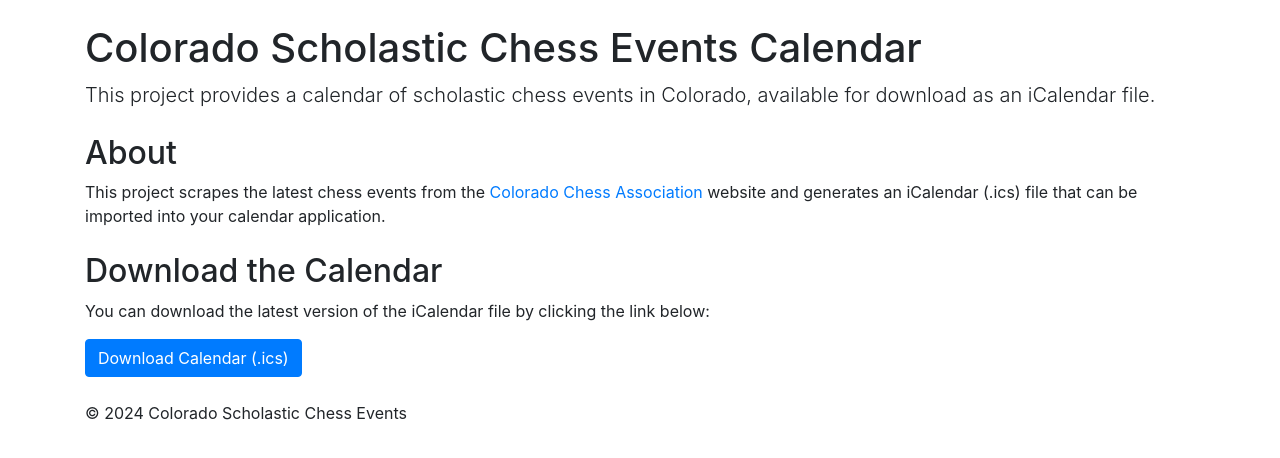
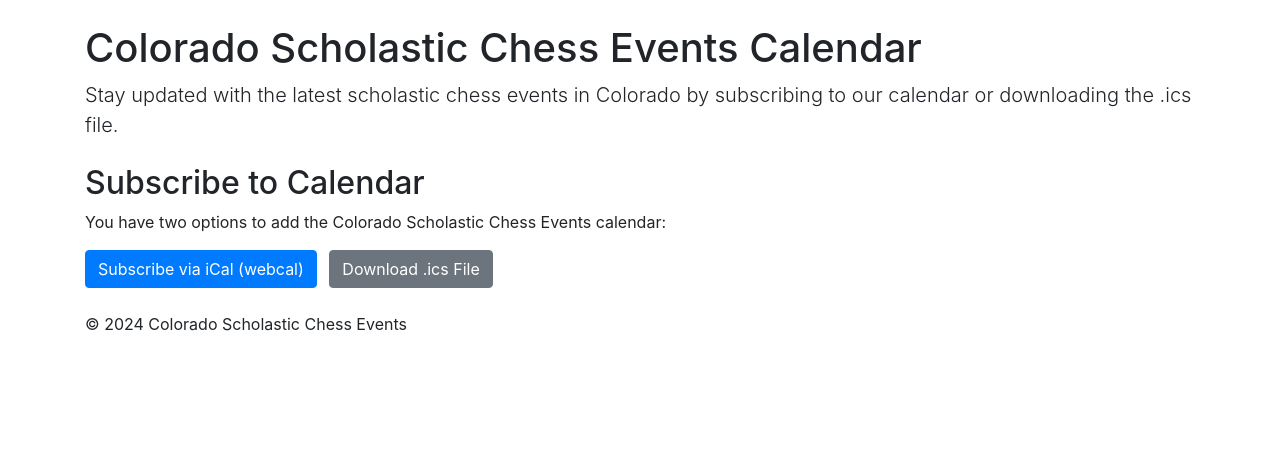
Before and after one commit to goriparthi/co-chess-event-calendar, a plain HTML site: page index.html in a window 1280 px wide. Drawn offline with nearby package versions, Linux system fonts and the light colour scheme.

Commit message:
Add subscription and download options for iCal file in HTML page
- Created index.html with a user-friendly interface for subscribing to the Colorado Scholastic Chess Events calendar.
- Added two buttons:
  - "Subscribe via iCal (webcal)" for easy calendar subscription using the webcal protocol.
  - "Download .ics File" for direct download of the iCal file.
- Styled the buttons using Bootstrap for consistent and attractive presentation.
- Provided clear instructions and descriptions to guide users in adding the calendar to their applications.

These enhancements improve accessibility and usability, allowing users to easily integrate the calendar into their preferred calendar applications.

```diff
--- a/index.html
+++ b/index.html
@@ -10,18 +10,18 @@
     <div class="container">
         <header class="my-4">
             <h1>Colorado Scholastic Chess Events Calendar</h1>
-            <p class="lead">This project provides a calendar of scholastic chess events in Colorado, available for download as an iCalendar file.</p>
+            <p class="lead">Stay updated with the latest scholastic chess events in Colorado by subscribing to our calendar or downloading the .ics file.</p>
         </header>
 
-        <section>
-            <h2>About</h2>
-            <p>This project scrapes the latest chess events from the <a href="https://www.coloradochess.com/tournament/scholastic" target="_blank">Colorado Chess Association</a> website and generates an iCalendar (.ics) file that can be imported into your calendar application.</p>
-        </section>
-
         <section class="my-4">
-            <h2>Download the Calendar</h2>
-            <p>You can download the latest version of the iCalendar file by clicking the link below:</p>
-            <a href="Colorado_Scholastic_Chess_Events.ics" class="btn btn-primary" download>Download Calendar (.ics)</a>
+            <h2>Subscribe to Calendar</h2>
+            <p>You have two options to add the Colorado Scholastic Chess Events calendar:</p>
+            <a href="webcal://goriparthi.github.io/co-chess-event-calendar/Colorado_Scholastic_Chess_Events.ics" class="btn btn-primary mr-2">
+                Subscribe via iCal (webcal)
+            </a>
+            <a href="https://goriparthi.github.io/co-chess-event-calendar/Colorado_Scholastic_Chess_Events.ics" class="btn btn-secondary" download>
+                Download .ics File
+            </a>
         </section>
 
         <footer class="my-4">
```
